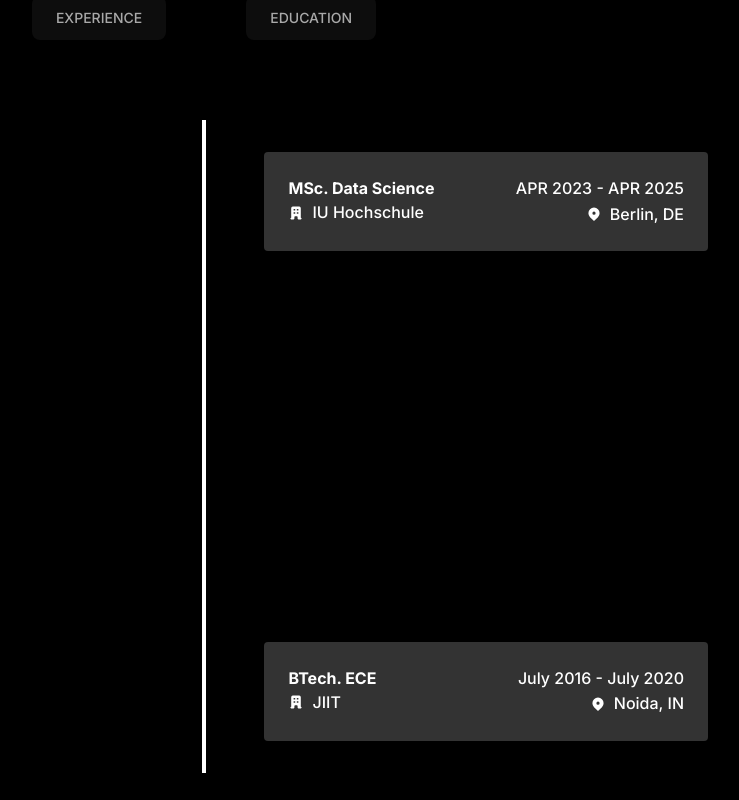
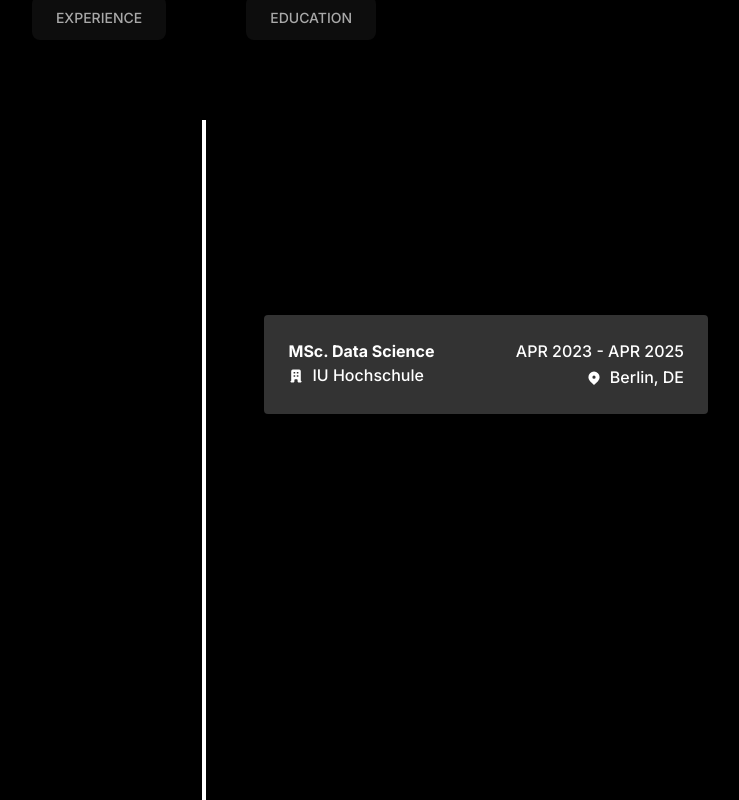
Before and after one commit to ayush1330/Ayush-Portfolio, a React (Vite) app: page / in a window 1280 px wide. Shown: the part 1580-2380 px from the top of the page, without its empty margins (436-1175 px from the left). Built offline with nearby package versions, Linux system fonts and the light colour scheme; a web font is replaced by a local one.

Commit message:
updated experence section

```diff
--- a/src/constants/index.js
+++ b/src/constants/index.js
@@ -137,6 +137,21 @@ const technologies = [
 ];
 
 const experiences = [
+  {
+    title: "AI Engineer",
+    company_name: "TECHCOSPACE",
+    location: "UK",
+    icon: tekisky,
+    iconBg: "#666666",
+    date: "Jul 2024 - Aug 2025",
+    points: [
+      "🤖 Designed custom retrieval workflows with agent for dynamic chunking; improved query processing efficiency by 40%.",
+      "⚡ Fine-tuned 442M parameter models on Vertex AI, optimizing performance for specialized domain tasks.",
+      "🔧 Implemented advanced RAG systems with dynamic context window management.",
+      "📊 Developed agentic workflows for automated data processing and analysis.",
+    ],
+    position: "left"
+  },
   {
     title: "MSc. Data Science",
     company_name: "IU Hochschule",
```
